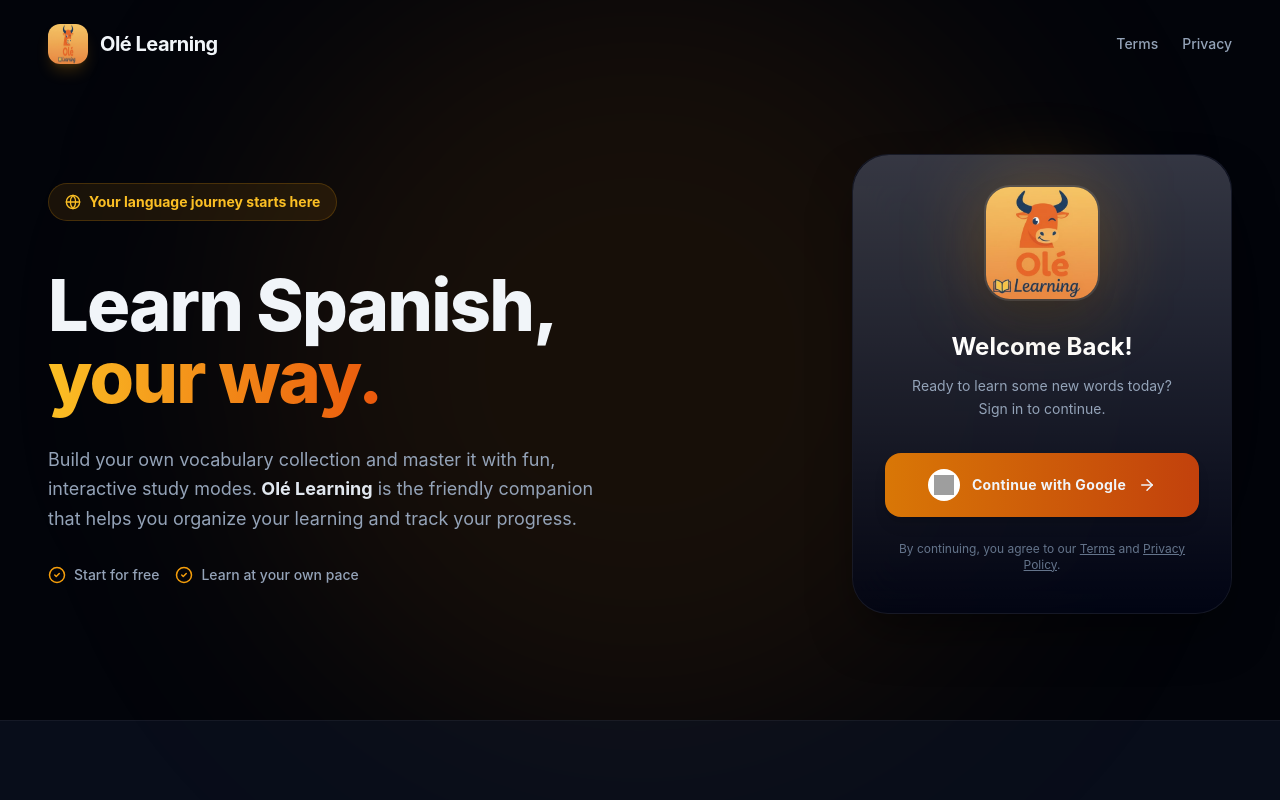
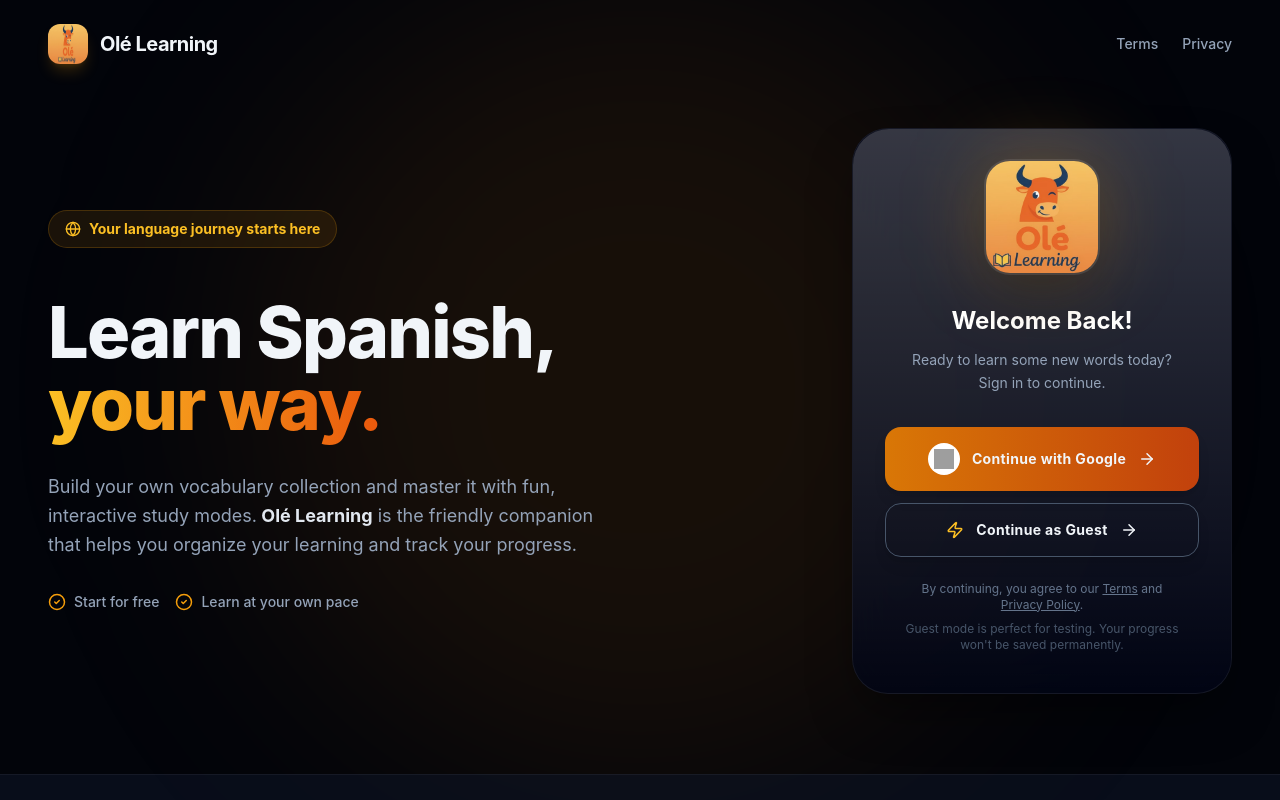
Before and after one commit to alejandrospainschool-cloud/lenguahub, a React (Vite) app: page /login in a window 1280 px wide. Shown: the top 800 px of the page. Built offline with nearby package versions, Linux system fonts and the light colour scheme; no server answers; grey boxes are pictures that could not be loaded.

Commit message:
Guest button changes

```diff
--- a/src/App.jsx
+++ b/src/App.jsx
@@ -50,20 +50,28 @@
 function MainContent() {
   const [user, setUser] = useState(null)
   const [loading, setLoading] = useState(true)
+  const [isGuest, setIsGuest] = useState(false)
 
   // 1. AUTH LISTENER
   useEffect(() => {
     return onUserStateChange(async (u) => {
       if (!u) {
         setUser(null)
+        setIsGuest(false)
         setLoading(false)
         return
       }
+
+      // Check if user is a guest (anonymous user)
+      const guestMode = u.isAnonymous
+      setIsGuest(guestMode)
 
       const storedToken = sessionStorage.getItem('google_access_token')
       const userData = { ...u, token: storedToken }
       setUser(userData)
 
+      // Only sync non-guest users to database
+      if (!guestMode) {
         try {
           await setDoc(
             doc(db, 'users', u.uid),
@@ -78,6 +86,7 @@
           )
         } catch (err) {
           console.error('User Sync Error:', err)
+        }
       }
 
       setLoading(false)
@@ -103,7 +112,7 @@
           ) : isTeacher(user) ? (
             <TeacherDashboard user={user} logout={logout} />
           ) : (
-            <StudentLayout user={user} />
+            <StudentLayout user={user} isGuest={isGuest} />
           )
         }
       />
@@ -111,7 +120,7 @@
   )
 }
 
-function StudentLayout({ user }) {
+function StudentLayout({ user, isGuest }) {
   const [words, setWords] = useState([])
   const [events, setEvents] = useState([])
   const [isSidebarOpen, setIsSidebarOpen] = useState(false)
@@ -124,7 +133,7 @@
   useEffect(() => setIsSidebarOpen(false), [location])
 
   useEffect(() => {
-    if (!user) return
+    if (!user || isGuest) return
 
     const qWords = query(
       collection(db, 'artifacts', 'language-hub-v2', 'users', user.uid, 'wordbank'),
@@ -167,7 +176,7 @@
       unsubEvents()
       unsubMeta()
     }
-  }, [user])
+  }, [user, isGuest])
 
   const trackUsage = async (metricKey) => {
     if (isPremium) return
--- a/src/lib/firebase.js
+++ b/src/lib/firebase.js
@@ -36,6 +36,19 @@
   });
 };
 
+// Guest sign-in function
+export const signInAsGuest = async () => {
+  try {
+    // Sign in anonymously
+    const { signInAnonymously } = await import('firebase/auth');
+    const result = await signInAnonymously(auth);
+    return result.user;
+  } catch (err) {
+    console.error('Guest sign-in failed:', err);
+    throw err;
+  }
+};
+
 // ✅ ADD THIS: matches your Dashboard import
 export async function generateContent(prompt) {
   try {
--- a/src/modules/auth/Login.jsx
+++ b/src/modules/auth/Login.jsx
@@ -2,9 +2,9 @@
 import React, { useState } from 'react';
 import { signInWithPopup, GoogleAuthProvider } from 'firebase/auth';
 import { useNavigate, Link } from 'react-router-dom';
-import { auth, provider } from '../../lib/firebase';
+import { auth, provider, signInAsGuest } from '../../lib/firebase';
 import {
-  Brain, Globe, Timer, Sparkles, BookOpen, Zap, CheckCircle2, ArrowRight, Crown
+  Brain, Globe, Timer, Sparkles, BookOpen, Zap, CheckCircle2, ArrowRight, Crown, Zap as Zap2
 } from 'lucide-react';
 import logo from '../../logo.png';
 
@@ -29,6 +29,18 @@
       console.error("Login Failed:", err);
       setLoading(false);
       alert("Login Error: " + err.message);
+    }
+  };
+
+  const handleGuestSignIn = async () => {
+    setLoading(true);
+    try {
+      await signInAsGuest();
+      navigate('/');
+    } catch (err) {
+      console.error("Guest sign-in failed:", err);
+      setLoading(false);
+      alert("Guest sign-in failed: " + err.message);
     }
   };
 
@@ -119,8 +131,27 @@
                   </>
                 )}
               </button>
-              <p className="text-xs text-slate-500 mt-6">
-                By continuing, you agree to our <Link to="/terms" className="underline hover:text-slate-300">Terms</Link> and <Link to="/privacy" className="underline hover:text-slate-300">Privacy Policy</Link>.
+
+              {/* GUEST BUTTON */}
+              <button
+                onClick={handleGuestSignIn}
+                disabled={loading}
+                className="relative w-full flex items-center justify-center gap-3 py-4 rounded-2xl shadow-lg transition-all duration-300 ease-out hover:scale-[1.02] active:scale-[0.98] border border-slate-600 hover:border-slate-400 bg-transparent hover:bg-slate-900/30 group mt-3"
+              >
+                {loading ? (
+                  <span className="text-sm font-bold">Connecting...</span>
+                ) : (
+                  <>
+                    <Zap2 size={18} className="text-amber-400 group-hover:scale-110 transition-transform" />
+                    <span className="text-sm font-bold tracking-wide">Continue as Guest</span>
+                    <ArrowRight size={18} className="group-hover:translate-x-1 transition-transform" />
+                  </>
+                )}
+              </button>
+
+              <p className="text-xs text-slate-500 mt-6 text-center px-4">
+                <span className="block mb-2">By continuing, you agree to our <Link to="/terms" className="underline hover:text-slate-300">Terms</Link> and <Link to="/privacy" className="underline hover:text-slate-300">Privacy Policy</Link>.</span>
+                <span className="text-slate-600">Guest mode is perfect for testing. Your progress won't be saved permanently.</span>
               </p>
             </div>
           </div>
```
Lines whose indentation alone changed are shown as unchanged.
